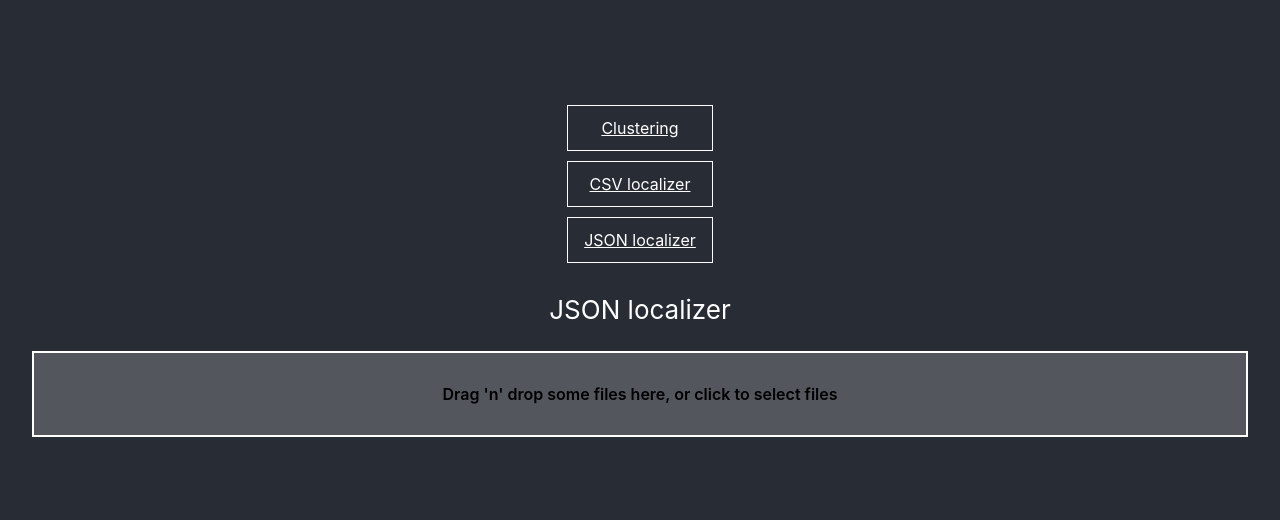
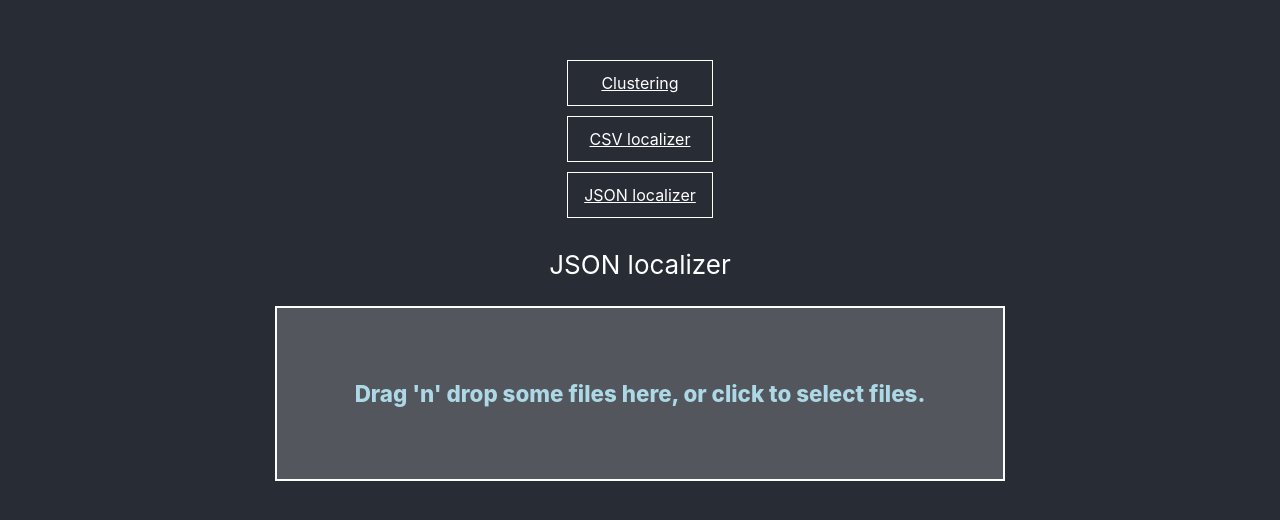
Before and after one commit to Pavel-Yarakhovich/clustering-example, a React (Create React App) app: page /json-localizer in a window 1280 px wide. Shown: the part 122-642 px from the top of the page. Built offline with nearby package versions, Linux system fonts and the light colour scheme.

Commit message:
1. Alert for extension was added. 2. Logic to avoid  duplication of filse was added. 3. Some changes in styles

```diff
--- a/src/components/dropzone.js
+++ b/src/components/dropzone.js
@@ -1,20 +1,24 @@
-import React, { useCallback } from "react";
-import { useDropzone } from "react-dropzone";
+import React, { useCallback } from 'react';
+import { useDropzone } from 'react-dropzone';
 
-import styles from "./dropzone.module.css";
+import styles from './dropzone.module.css';
+
+const uniqueFiles = new Map();
 
 const Dropzone = ({ files, setFiles }) => {
   const onDrop = useCallback(
     (acceptedFiles) => {
-      setFiles((prev) => [...prev, ...acceptedFiles]);
+      acceptedFiles.forEach((file) => uniqueFiles.set(file.name, file));
+      setFiles([...uniqueFiles.values()]);
     },
     [setFiles]
   );
 
-  const { getRootProps, getInputProps, isDragActive } = useDropzone({
-    onDrop,
-    accept: ".json",
-  });
+  const { fileRejections, getRootProps, getInputProps, isDragActive } =
+    useDropzone({
+      onDrop,
+      accept: '.json',
+    });
 
   return (
     <>
@@ -23,7 +27,10 @@ const Dropzone = ({ files, setFiles }) => {
         {isDragActive ? (
           <p>Drop the files here ...</p>
         ) : (
-          <p>Drag 'n' drop some files here, or click to select files</p>
+          <p>Drag 'n' drop some files here, or click to select files.</p>
+        )}
+        {fileRejections[0] && (
+          <p className={styles.extension_alert}>Only json files accepted.</p>
         )}
       </div>
       <div className={styles.files_container}>
--- a/src/components/dropzone.module.css
+++ b/src/components/dropzone.module.css
@@ -1,29 +1,42 @@
 .dropzone {
-  width: 100%;
-  padding: 15px;
+  display: flex;
+  flex-direction: column;
+  align-items: center;
+  width: 60%;
+  margin: 0 auto;
+  padding: 50px 15px;
   box-sizing: border-box;
   background-color: rgba(255, 255, 255, 0.2);
   border: 2px solid white;
-  font-weight: 600;
-  color: black;
+  color: lightblue;
+  font-size: 1.4rem;
+  font-weight: 800;
   margin-bottom: 20px;
-  display: flex;
-  align-items: center;
-  justify-content: center;
+
   cursor: pointer;
 }
 
 .files_container {
   display: flex;
   align-items: center;
+  justify-content: center;
   flex-wrap: wrap;
 }
 
 .uploaded_file {
-  width: 80px;
+  width: max-content;
   padding: 8px;
   box-sizing: border-box;
   background-color: rgba(255, 255, 255, 0.2);
   border: 2px solid white;
   margin: 0 15px 15px 0;
 }
+
+.extension_alert {
+  display: block;
+  font-size: 1rem;
+  font-weight: 500;
+  background-color: aliceblue;
+  color: rgb(245, 113, 6);
+  padding: 5px 30px;
+}
```
